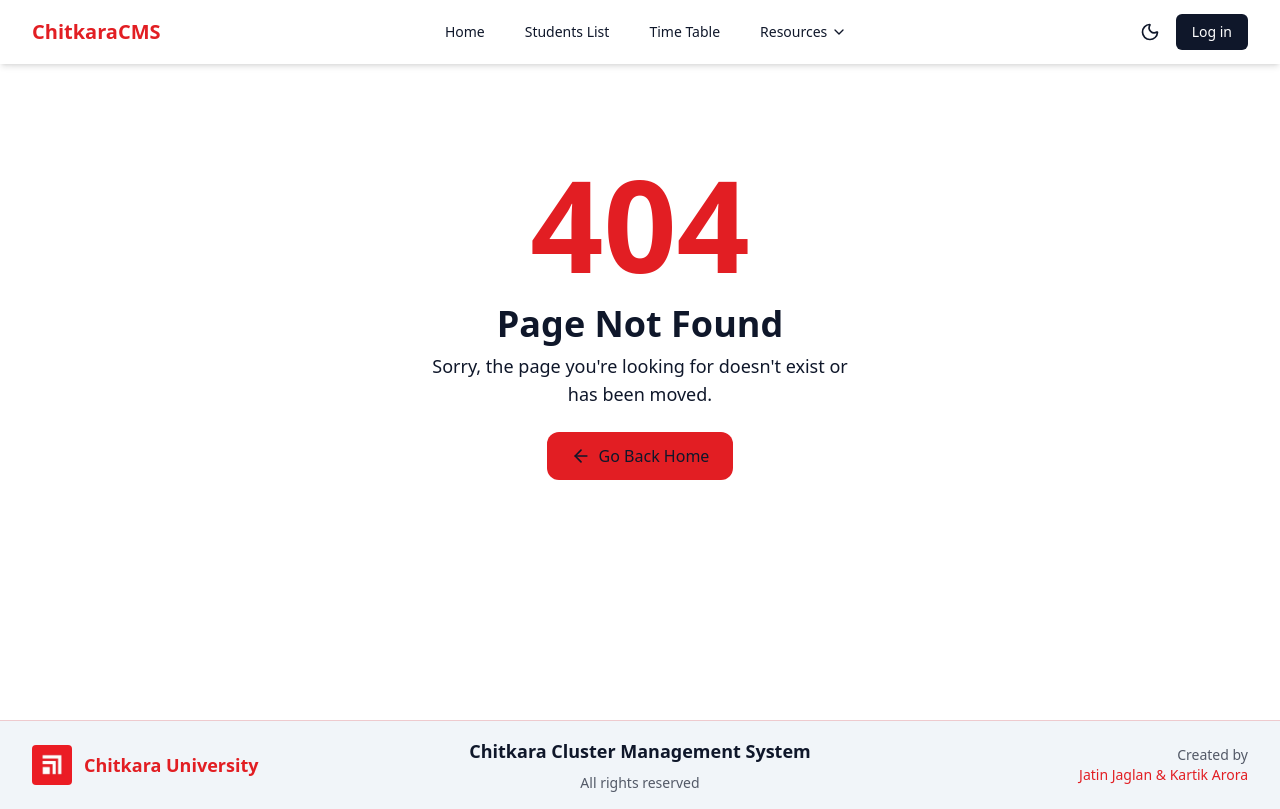
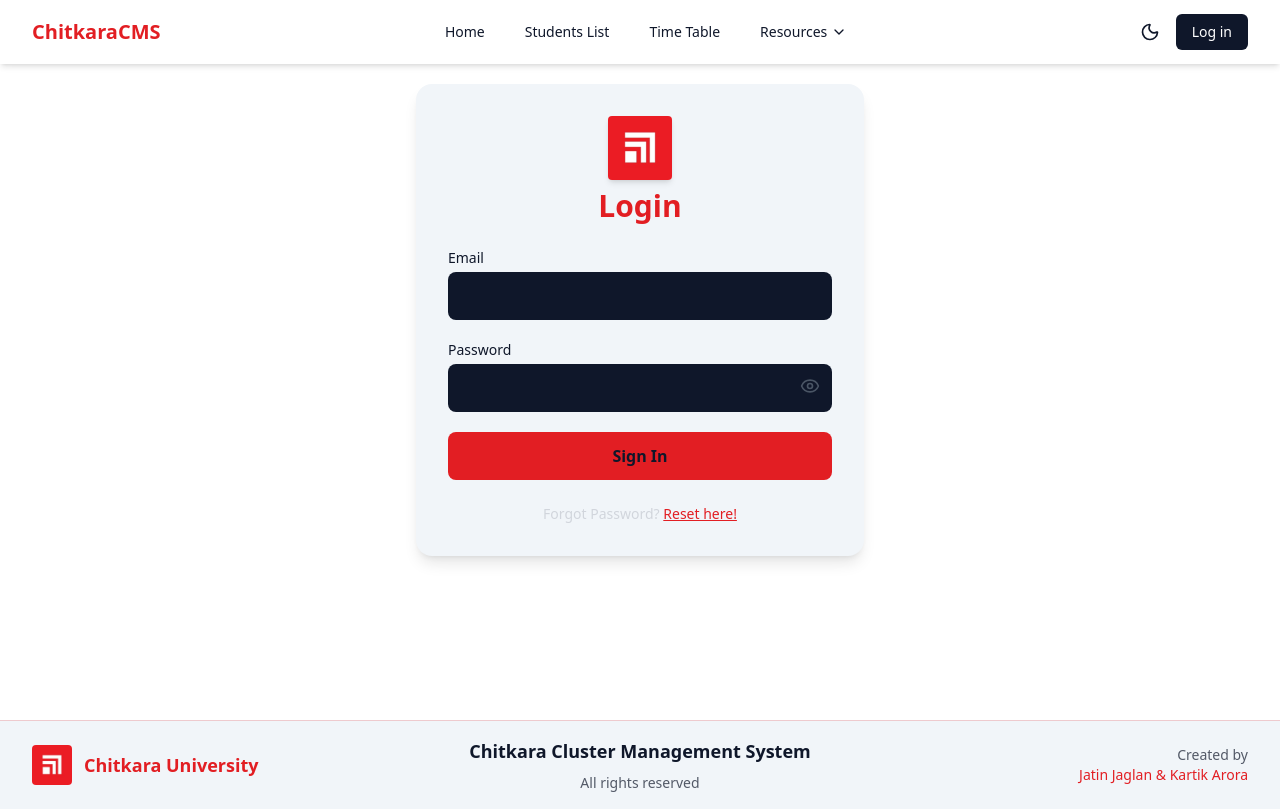
Before and after one commit to BowlPulp/CollegeCMS, a React (Vite) app in the folder client/: page /login in a window 1280 px wide. Built offline with nearby package versions, Linux system fonts and the light colour scheme.

Commit message:
feat: add LoginPage component with form functionality and integrate into routing

```diff
--- a/client/src/App.jsx
+++ b/client/src/App.jsx
@@ -8,6 +8,7 @@ import StudentsList from "./pages/StudentsList"
 import TimeTable from "./pages/TimeTable"
 import NotFound404 from "./pages/NotFound404"
 import Loader from "./components/Loader"
+import LoginPage from "./pages/LoginPage"
 function App() {
 
   return (
@@ -18,7 +19,7 @@ function App() {
           <Route path="/sheet" element={<SheetManager />} />
           <Route path="/students" element={<StudentsList />} />
           <Route path="/timetable" element={<TimeTable />} />
-
+          <Route path='/login' element={<LoginPage/>}/>
           <Route path="/load" element={<Loader/>} />
           <Route path="*" element={<NotFound404 />} />
         </Route>
--- /dev/null
+++ b/client/src/pages/LoginPage.jsx
@@ -0,0 +1,106 @@
+import { useState } from "react";
+import { Eye, EyeOff } from "lucide-react";
+
+export default function Login() {
+  const [email, setEmail] = useState("");
+  const [password, setPassword] = useState("");
+  const [showPass, setShowPass] = useState(false);
+
+  const handleLogin = (e) => {
+    e.preventDefault();
+    console.log("Logging in:", { email, password });
+  };
+
+  return (
+    <div
+      className="min-h-screen flex items-center justify-center px-4 -mt-36"
+      style={{ backgroundColor: "var(--primary)", color: "var(--neutral)" }}
+    >
+      <div
+        className="w-full max-w-md p-8 rounded-2xl shadow-lg"
+        style={{ backgroundColor: "var(--secondary)" }}
+      >
+        {/* Title with Image */}
+        <div className="flex flex-col items-center mb-6">
+          <img
+            src='chitkara.jpeg'
+            alt="Chitkara"
+            className="w-16 h-16 rounded-sm object-cover mb-2 shadow-md"
+          />
+          <h2
+            className="text-3xl font-bold text-center"
+            style={{ color: "var(--accent)" }}
+          >
+            Login
+          </h2>
+        </div>
+
+        <form onSubmit={handleLogin} className="space-y-5">
+          {/* Email */}
+          <div>
+            <label className="block mb-1 text-sm">Email</label>
+            <input
+              type="email"
+              required
+              value={email}
+              onChange={(e) => setEmail(e.target.value)}
+              className="w-full p-3 rounded-lg outline-none"
+              style={{
+                backgroundColor: "var(--neutral)",
+                color: "var(--primary)",
+              }}
+            />
+          </div>
+
+          {/* Password */}
+          <div>
+            <label className="block mb-1 text-sm">Password</label>
+            <div className="relative">
+              <input
+                type={showPass ? "text" : "password"}
+                required
+                value={password}
+                onChange={(e) => setPassword(e.target.value)}
+                className="w-full p-3 rounded-lg pr-10 outline-none"
+                style={{
+                  backgroundColor: "var(--neutral)",
+                  color: "var(--primary)",
+                }}
+              />
+              <button
+                type="button"
+                className="absolute right-3 top-3 text-gray-600 hover:text-gray-900"
+                onClick={() => setShowPass(!showPass)}
+              >
+                {showPass ? <EyeOff size={20} /> : <Eye size={20} />}
+              </button>
+            </div>
+          </div>
+
+          {/* Submit */}
+          <button
+            type="submit"
+            className="w-full py-3 rounded-lg font-semibold transition hover:opacity-90"
+            style={{
+              backgroundColor: "var(--accent)",
+              color: "var(--neutral)",
+            }}
+          >
+            Sign In
+          </button>
+        </form>
+
+        {/* Optional Footer */}
+        <p className="text-sm mt-6 text-center text-gray-300">
+          Forgot Password?{" "}
+          <span
+            className="underline cursor-pointer"
+            style={{ color: "var(--accent)" }}
+          >
+            Reset here!
+          </span>
+        </p>
+      </div>
+    </div>
+  );
+}
```
